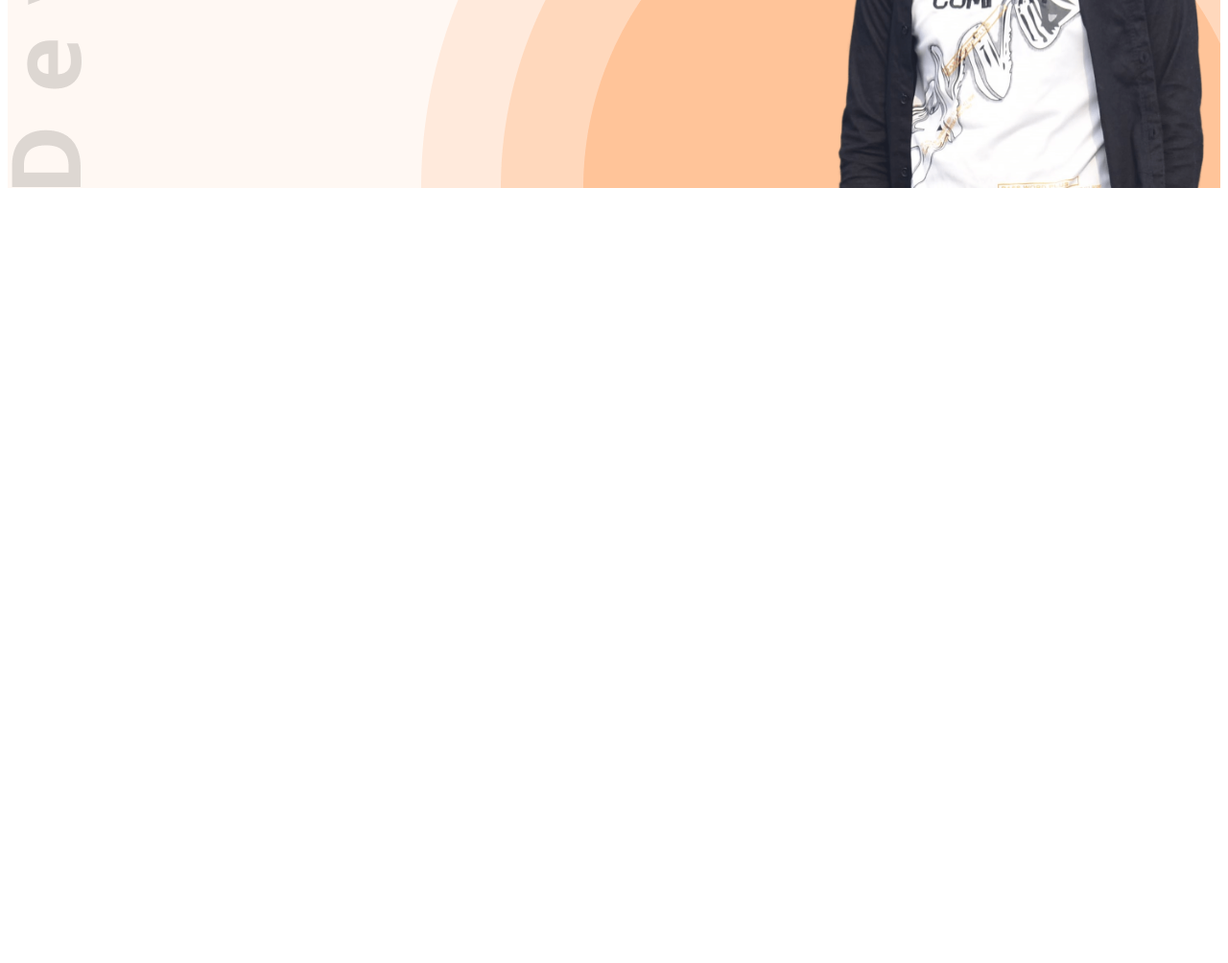
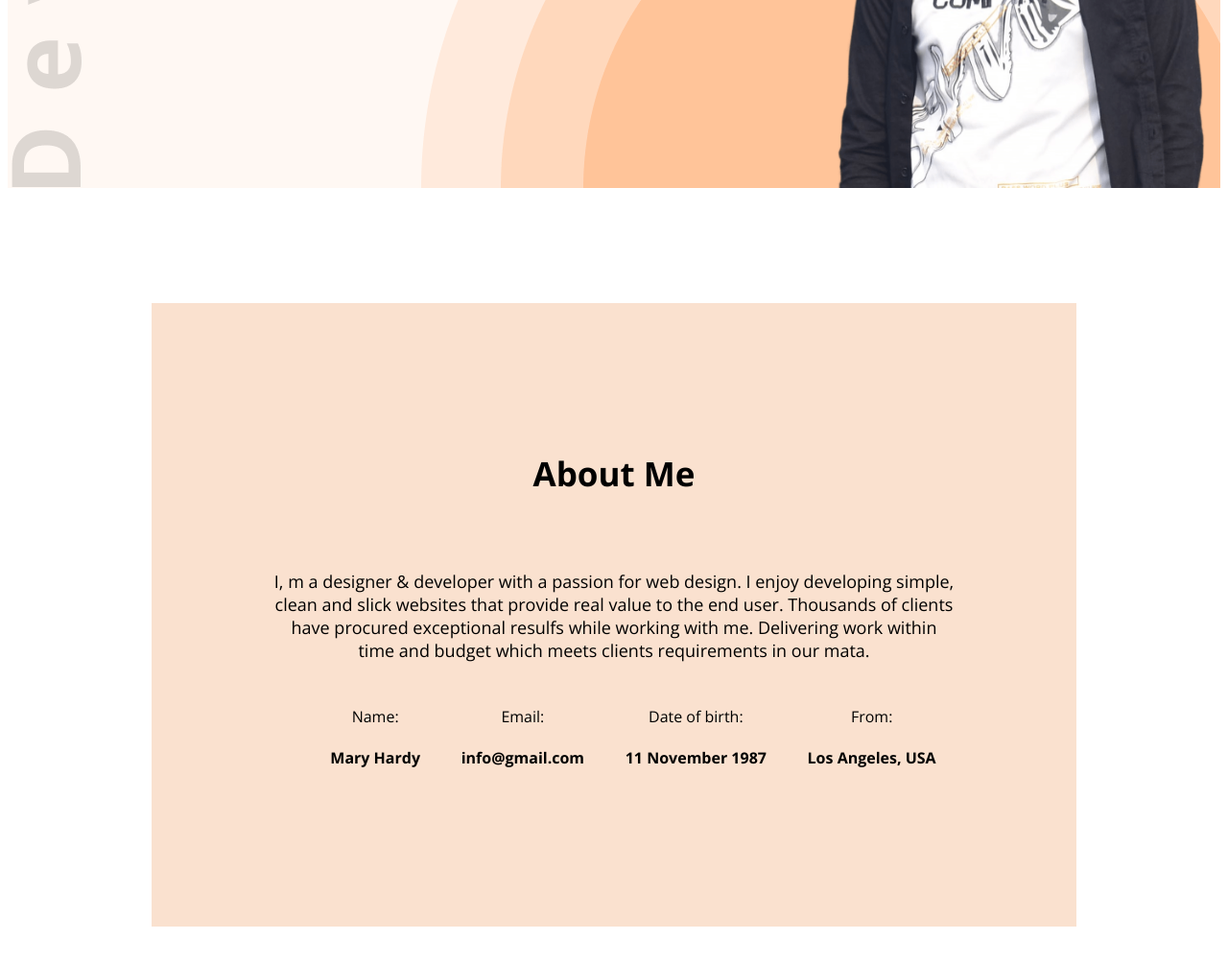
Before and after one commit to mhemonbzs/portfolio-resources, a plain HTML site: page index.html in a window 1280 px wide. Shown: the part 669-1673 px from the top of the page at 96% size. Before the commit the page ends 873 px from the top, so only its background shows below. Drawn offline with nearby package versions, Linux system fonts and the light colour scheme.

Commit message:
About done

```diff
--- a/index.html
+++ b/index.html
@@ -34,7 +34,7 @@
             <li><button class="btn-p">Hire Me</button></li>
         </ul>
     </nav>
-
+<!-- nav section done -->
     <div class="banner">
         <div class="bp">
 
@@ -54,7 +54,31 @@
 
 
 <main>
+<section>
+    <div class="about">
+        <h1 class="about-head">About Me</h1>
+<div class="about-description">
+    <p>I, m a designer & developer with a passion for web design. I enjoy developing simple, clean and slick websites that provide real value to the end user. Thousands of clients have procured exceptional resulfs while working with me. Delivering work within time and budget which meets clients requirements in our mata.</p></div>
+   <div> <ul class="about-items">
+        <li class="about-item">Name:<br><h4>
+            Mary Hardy</h4> </li>
+        <li class="about-item">Email:<br><h4>
+            info@gmail.com</h4></li>
+        <li class="about-item">Date of birth:<br><h4>
+            11 November 1987</h4></li>
+        <li class="about-item">From:<br><h4>
+            Los Angeles, USA</h4></li>
+    </ul></div>
 
+
+
+
+    </div></section>
+<!-- about section done -->
+
+<section>
+
+</section>
 
 
 
--- a/style.css
+++ b/style.css
@@ -1,10 +1,10 @@
 /* shared style */
-body{
+body {
     font-family: 'Open Sans', sans-serif;
 }
 
 
-.btn-p{
+.btn-p {
 
     flex-shrink: 0;
     border: 5px;
@@ -15,13 +15,13 @@ font-size: 20px;
     padding: 15px 35px;
 }
 
-header{
+header {
     background-color: #FFF8F3;
 }
 
 /* nav releted  */
 
-nav{
+nav {
     display: flex;
     text-align: center;
     justify-content: space-between;
@@ -32,7 +32,7 @@ nav{
 
 }
 
-nav> ul{
+nav>ul {
     list-style: none;
     display: flex;
     align-items: center;
@@ -40,7 +40,7 @@ nav> ul{
 
 }
 
-nav li{
+nav li {
     list-style: none;
     margin-right: 51px;
     color: #474747);
@@ -51,13 +51,14 @@ font-weight: 400;
 
 }
 
-.logo{
+.logo {
     color: #0a0808;
     font-size: 45px;
     font-weight: 800;
 
 }
-span{
+
+span {
     color: tomato;
 }
 
@@ -69,7 +70,7 @@ span{
 /* header style */
 
 
-.banner{
+.banner {
     padding: 30px 30px 0px 150px;
     display: flex;
     background-image: url(images/header_bg.png), url(images/developer.png);
@@ -83,7 +84,7 @@ span{
 
 }
 
-.photo{
+.photo {
     width: 584px;
     height: 676px;
 
@@ -91,8 +92,8 @@ height: 676px;
 
 }
 
-.greeting{
-    color:  #474747);
+.greeting {
+    color: #474747);
 
     font-size: 45px;
 
@@ -103,8 +104,9 @@ padding: 10px;
 
 
 }
-.nam{
-    color:  #0a0808;
+
+.nam {
+    color: #0a0808;
     font-size: 65px;
     font-weight: 700;
     margin-bottom: 0;
@@ -113,7 +115,8 @@ padding: 10px;
 
 
 }
-.details{
+
+.details {
     margin-top: 5px;
     width: 585px;
 
@@ -122,14 +125,61 @@ padding-bottom: 20px;
 }
 
 
-.bp{
+.bp {
     padding-top: 100px;
     max-width: 500px;
     padding-left: 100px;
 
 }
+
 /* header done */
 
 
 
 /* about section */
+
+.about-head {
+
+    color: #181818);
+    text-align: center;
+    font-size: 35px;
+    font-weight: 700;
+}
+
+.about-description {
+    color: #181818);
+    text-align: center;
+    font-size: 18px;
+}
+
+.about {
+    padding: 125px;
+
+    background: #fae1cf;
+
+    max-width: 1140px;
+    margin: 120px 150px 130px 150px;
+    size: 100vh;
+
+}
+
+.about-items {
+    display: flex;
+    justify-content: space-around;
+    text-align: center;
+    list-style: none;
+}
+
+.about-description {
+    padding-top: 30px;
+    padding-bottom: 10px;
+
+
+}
+
+.about-item {
+
+    padding: 2px;
+}
+
+/* about section done */
```
Lines whose indentation alone changed are shown as unchanged.
